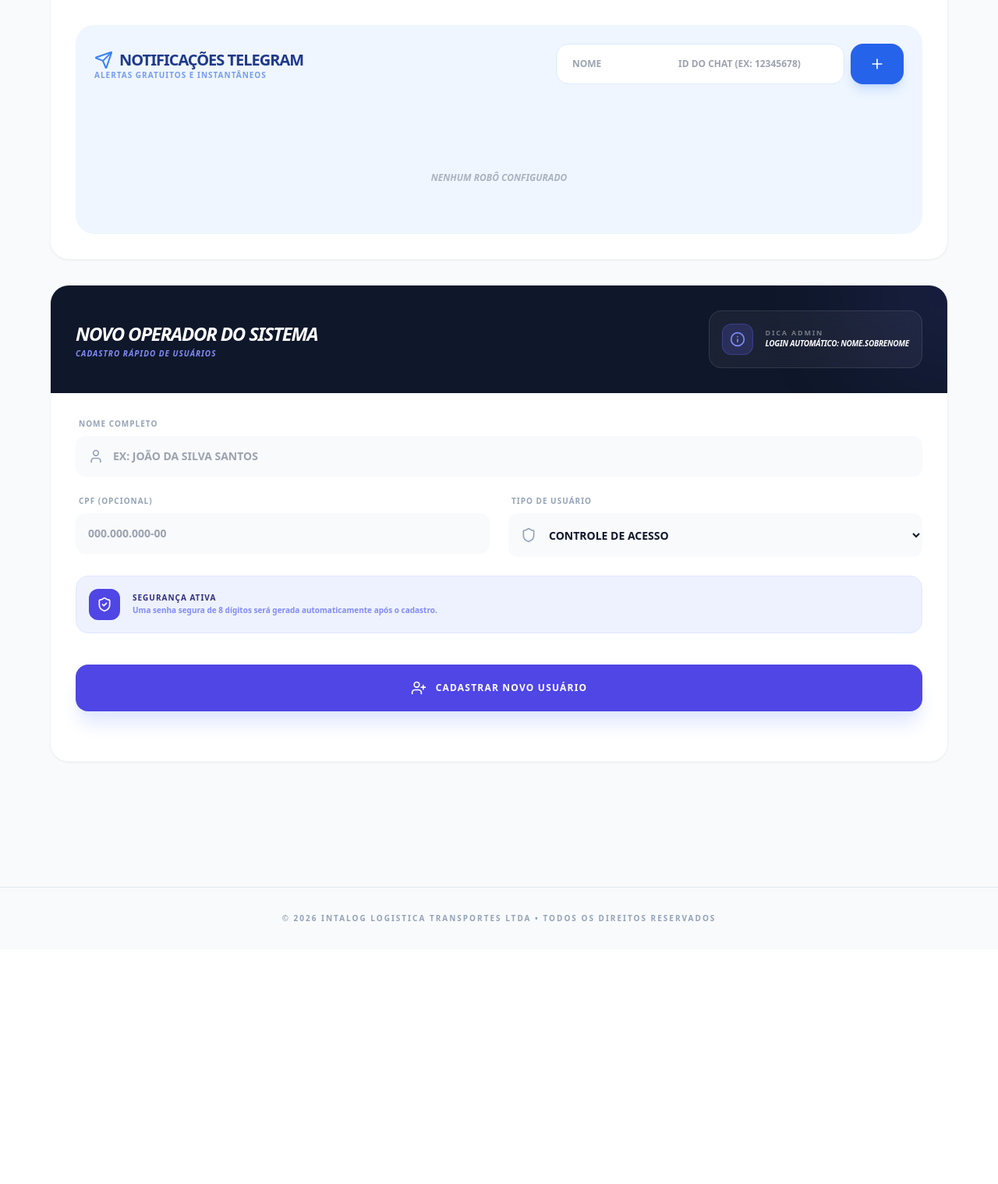
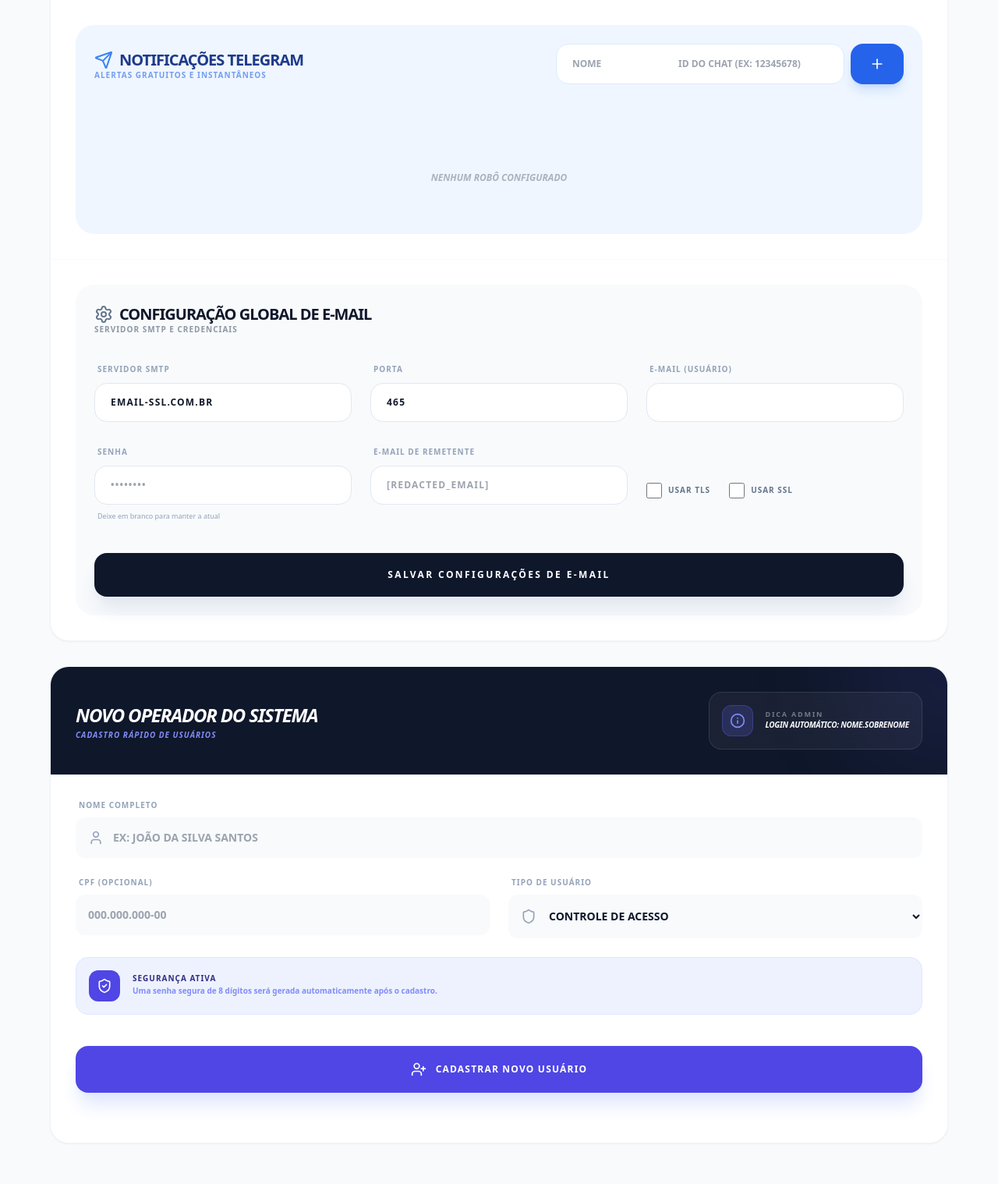
Before and after one commit to Luparele/PortariaWeb, a Django app: page /admin-sistema/ in a window 1280 px wide. Shown: the part 784-2302 px from the top of the page at 78% size. Before the commit the page ends 1965 px from the top, so only its background shows below. Run offline with Django 5.2, Linux system fonts and the light colour scheme; the visitor is signed in with stand-in values (Sample User, id 1); data that the repository does not hold is empty; some libraries are stand-ins or nearby versions.

Commit message:
Implement database-backed dynamic SMTP configuration with password encryption

```diff
--- a/checklists/models.py
+++ b/checklists/models.py
@@ -444,3 +444,38 @@ class MaintenanceStatusLog(models.Model):
 
     def __str__(self):
         return f"{self.get_new_status_display()} em {self.created_at.strftime('%d/%m/%y %H:%M')}"
+
+class EmailConfig(models.Model):
+    host = models.CharField(max_length=255, default='email-ssl.com.br')
+    port = models.IntegerField(default=465)
+    user = models.EmailField(max_length=255)
+    password = models.CharField(max_length=500)  # Will store encrypted string
+    use_tls = models.BooleanField(default=False)
+    use_ssl = models.BooleanField(default=True)
+    default_from = models.EmailField(max_length=255)
+
+    updated_at = models.DateTimeField(auto_now=True)
+
+    class Meta:
+        verbose_name = "Configuração de E-mail"
+        verbose_name_plural = "Configurações de E-mail"
+
+    def __str__(self):
+        return f"Config SMTP: {self.user}"
+
+    def save(self, *args, **kwargs):
+        # Encrypt password before saving if it's not already encrypted
+        from .utils import encrypt_password
+
+        if self.pk:
+            old_obj = EmailConfig.objects.get(pk=self.pk)
+            if self.password != old_obj.password:
+                self.password = encrypt_password(self.password)
+        else:
+            self.password = encrypt_password(self.password)
+
+        super().save(*args, **kwargs)
+
+    def get_decrypted_password(self):
+        from .utils import decrypt_password
+        return decrypt_password(self.password)
--- a/checklists/views.py
+++ b/checklists/views.py
@@ -13,7 +13,11 @@ from datetime import datetime
 import json
 import requests
 from django.core.serializers.json import DjangoJSONEncoder
-from .models import Checklist, Profile, AlertEmail, Condutor, Veiculo, MaintenanceTruck, MaintenanceTrailer, ChecklistForklift, MaintenanceSchedule, AlertTelegram, MaintenanceStatusLog
+from .models import (
+    Checklist, Profile, AlertEmail, Condutor, Veiculo,
+    MaintenanceTruck, MaintenanceTrailer, ChecklistForklift,
+    MaintenanceSchedule, AlertTelegram, MaintenanceStatusLog, EmailConfig
+)
 from .constants import TRUCK_MAINTENANCE_ITEMS, TRAILER_MAINTENANCE_ITEMS, PORTARIA_ITEMS, FORKLIFT_ITEMS
 
 # --- HELPER FUNCTIONS ---
@@ -634,6 +638,27 @@ def system_admin_view(request):
                     else:
                         messages.error(request, f'Erro ao criar usuário: {err_msg}')
 
+        elif action == 'update_smtp':
+            host = request.POST.get('host')
+            port = request.POST.get('port')
+            user = request.POST.get('user')
+            password = request.POST.get('password')
+            use_tls = request.POST.get('use_tls') == 'on'
+            use_ssl = request.POST.get('use_ssl') == 'on'
+            default_from = request.POST.get('default_from')
+
+            config, created = EmailConfig.objects.get_or_create(id=1)
+            config.host = host
+            config.port = int(port) if port else 465
+            config.user = user
+            if password: # Update only if password is provided
+                config.password = password
+            config.use_tls = use_tls
+            config.use_ssl = use_ssl
+            config.default_from = default_from
+            config.save()
+            messages.success(request, 'Configurações de SMTP atualizadas com sucesso!')
+
         return redirect('system_admin')
 
     context = {
@@ -642,6 +667,7 @@ def system_admin_view(request):
         'emails_agenda': AlertEmail.objects.filter(category='AGENDA').order_by('email'),
         'telegrams': AlertTelegram.objects.all().order_by('nome'),
         'users': User.objects.all().select_related('profile').order_by('-date_joined')[:15],
+        'email_config': EmailConfig.objects.first(),
     }
     return render(request, 'system_admin.html', context)
 
--- /dev/null
+++ b/replacements.txt
@@ -0,0 +1,3 @@
+[REDACTED_PASSWORD]==>[REDACTED_PASSWORD]
+[REDACTED_EMAIL]==>[REDACTED_EMAIL]
+[REDACTED_SECRET_KEY]==>[REDACTED_SECRET_KEY]
--- a/templates/system_admin.html
+++ b/templates/system_admin.html
@@ -291,6 +291,68 @@
                         </div>
                     </div>
                 </div>
+                <!-- CONFIGURAÇÃO SMTP -->
+                <div class="p-8 pt-0 border-t border-slate-50">
+                    <div class="bg-slate-50 rounded-3xl p-6 mt-8">
+                        <div class="flex flex-col md:flex-row justify-between items-start md:items-center gap-6 mb-8">
+                            <div>
+                                <h3 class="text-xl font-black text-slate-900 uppercase tracking-tighter flex items-center gap-2">
+                                    <i data-lucide="settings" class="text-slate-500"></i>
+                                    Configuração Global de E-mail
+                                </h3>
+                                <p class="text-slate-600/60 text-[10px] font-black uppercase tracking-widest leading-none">Servidor SMTP e Credenciais</p>
+                            </div>
+                        </div>
+
+                        <form method="post" class="grid grid-cols-1 md:grid-cols-2 lg:grid-cols-3 gap-6">
+                            {% csrf_token %}
+                            <input type="hidden" name="action" value="update_smtp">
+
+                            <div class="space-y-2">
+                                <label class="text-[10px] font-black text-slate-400 uppercase tracking-widest ml-1">Servidor SMTP</label>
+                                <input type="text" name="host" value="{{ email_config.host|default:'email-ssl.com.br' }}" class="w-full bg-white border border-slate-200 rounded-2xl px-5 py-4 text-xs font-bold uppercase tracking-widest focus:ring-2 focus:ring-slate-900 transition-all outline-none" required>
+                            </div>
+
+                            <div class="space-y-2">
+                                <label class="text-[10px] font-black text-slate-400 uppercase tracking-widest ml-1">Porta</label>
+                                <input type="number" name="port" value="{{ email_config.port|default:465 }}" class="w-full bg-white border border-slate-200 rounded-2xl px-5 py-4 text-xs font-bold uppercase tracking-widest focus:ring-2 focus:ring-slate-900 transition-all outline-none" required>
+                            </div>
+
+                            <div class="space-y-2">
+                                <label class="text-[10px] font-black text-slate-400 uppercase tracking-widest ml-1">E-mail (Usuário)</label>
+                                <input type="email" name="user" value="{{ email_config.user }}" class="w-full bg-white border border-slate-200 rounded-2xl px-5 py-4 text-xs font-bold tracking-widest focus:ring-2 focus:ring-slate-900 transition-all outline-none" required>
+                            </div>
+
+                            <div class="space-y-2">
+                                <label class="text-[10px] font-black text-slate-400 uppercase tracking-widest ml-1">Senha</label>
+                                <input type="password" name="password" placeholder="••••••••" class="w-full bg-white border border-slate-200 rounded-2xl px-5 py-4 text-xs font-bold tracking-widest focus:ring-2 focus:ring-slate-900 transition-all outline-none">
+                                <p class="text-[9px] text-slate-400 ml-1">Deixe em branco para manter a atual</p>
+                            </div>
+
+                            <div class="space-y-2">
+                                <label class="text-[10px] font-black text-slate-400 uppercase tracking-widest ml-1">E-mail de Remetente</label>
+                                <input type="email" name="default_from" value="{{ email_config.default_from }}" placeholder="[REDACTED_EMAIL]" class="w-full bg-white border border-slate-200 rounded-2xl px-5 py-4 text-xs font-bold tracking-widest focus:ring-2 focus:ring-slate-900 transition-all outline-none" required>
+                            </div>
+
+                            <div class="flex items-center gap-6 pt-6">
+                                <label class="flex items-center gap-2 cursor-pointer group">
+                                    <input type="checkbox" name="use_tls" {% if email_config.use_tls %}checked{% endif %} class="w-5 h-5 rounded-lg border-slate-300 text-slate-900 focus:ring-slate-900">
+                                    <span class="text-[10px] font-black text-slate-500 uppercase tracking-widest group-hover:text-slate-900 transition-colors">USAR TLS</span>
+                                </label>
+                                <label class="flex items-center gap-2 cursor-pointer group">
+                                    <input type="checkbox" name="use_ssl" {% if email_config.use_ssl %}checked{% endif %} class="w-5 h-5 rounded-lg border-slate-300 text-slate-900 focus:ring-slate-900">
+                                    <span class="text-[10px] font-black text-slate-500 uppercase tracking-widest group-hover:text-slate-900 transition-colors">USAR SSL</span>
+                                </label>
+                            </div>
+
+                            <div class="col-span-full pt-4">
+                                <button type="submit" class="w-full bg-slate-900 hover:bg-slate-800 text-white p-5 rounded-2xl font-black text-xs uppercase tracking-[0.2em] shadow-xl shadow-slate-200 transition-all active:scale-[0.98]">
+                                    Salvar Configurações de E-mail
+                                </button>
+                            </div>
+                        </form>
+                    </div>
+                </div>
             </div>
 
             <!-- User Register (Novo Operador) -->
```
Also changed, not shown: checklists/backends.py (added, +20 -0 lines), checklists/utils.py (added, +25 -0 lines), core/settings.py (+5 -4 lines), checklists/migrations/0017_emailconfig.py (added).
